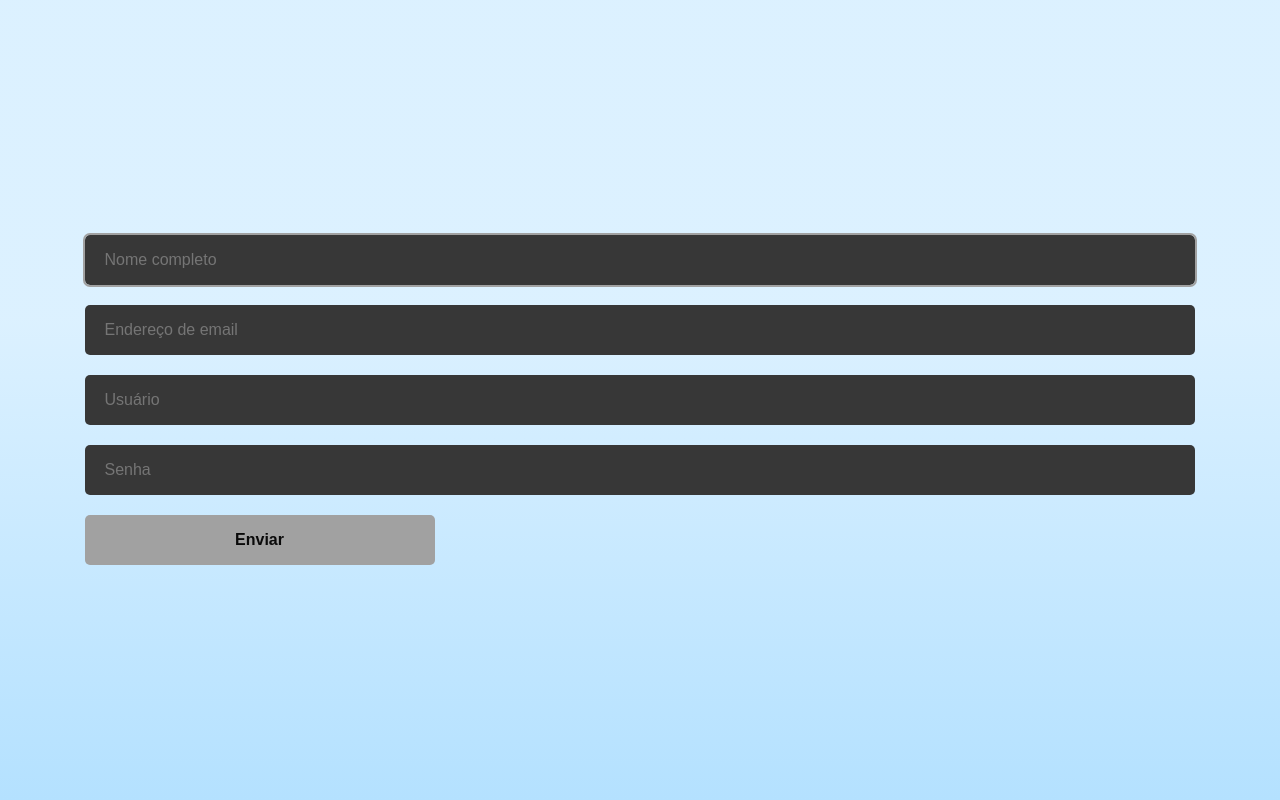
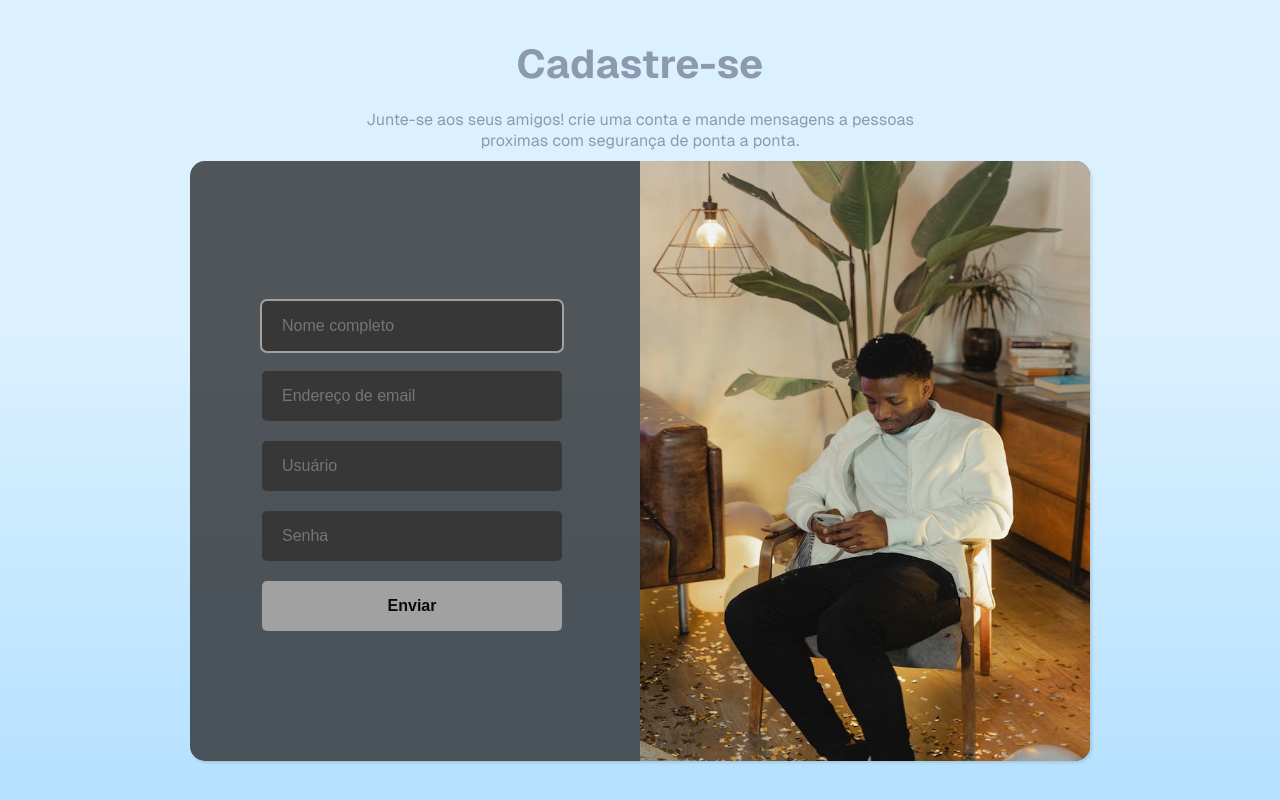
Before and after one commit to zampini28/apptalk, a Flask app: page /cadastro in a window 1280 px wide. Run offline with Flask 3, Linux system fonts and the light colour scheme.

Commit message:
Criação da tela de signup

```diff
--- a/static/main.css
+++ b/static/main.css
@@ -63,11 +63,23 @@ body {
     text-align: center;
 }
 
+#div-signup-title {
+    text-align: center;
+    width: 600px;
+}
+
 #text-main-login {
     color: #8D99AE;
-    font-size: 3em;
+    font-size: 2.5em;
     font-family: 'Geist', 'sans-serif';
-    margin: auto;
+    margin-bottom: 20px;
+}
+
+#text-main-signup {
+    color: #8D99AE;
+    font-size: 2.5em;
+    font-family: 'Geist', 'sans-serif';
+    margin-bottom: 20px;
 }
 
 .sub-title-text {
@@ -104,12 +116,22 @@ body {
     box-shadow: rgba(0, 0, 0, 0.3) 0 4px 8px;*/
 }
 
-.container-form {
-    width: 180px;
+.container-form-login {
+    width: 300px;
     height: 200px;
     position: absolute;
     top: 50%;
-    left: 10%;
+    left: 3%;
+    transform: translateY(-50%);
+
+}
+
+.container-form-signup {
+    width: 300px;
+    height: 200px;
+    position: absolute;
+    top: 40%;
+    left: 8%;
     transform: translateY(-50%);
 
 }
@@ -123,8 +145,27 @@ body {
     border-bottom-right-radius: 15px;
 }
 
+#container-image-signup {
+    width: 550px;
+    height: 600px;
+    position: relative;
+    float: right;
+    border-top-right-radius: 15px;
+    border-bottom-right-radius: 15px;
+}
+
 #imagem-login {
     width: 550px;
+    height: 600px;
+    background-size: cover;
+    display: block;
+    float: right;
+    border-top-right-radius: 15px;
+    border-bottom-right-radius: 15px;
+}
+
+#imagem-signup {
+    width: 450px;
     height: 600px;
     background-size: cover;
     display: block;
--- a/templates/login.html
+++ b/templates/login.html
@@ -22,7 +22,7 @@
   </div>
 
   <div id="subcontainer" class="subcontainer-form">
-    <form method=post class="container-form">
+    <form method=post class="container-form-login">
       <input name=username class="flow-input" type="text" placeholder="Usuário" autocomplete="on" spellcheck="false"
         title="Digite seu usuário" autofocus required id="username" value="" autocapitalize="none" autocorrect="off">
       <input name=password class="flow-input" type="password" id="password" placeholder="Senha"
--- a/templates/signup.html
+++ b/templates/signup.html
@@ -2,43 +2,44 @@
 
 {% block head %}
 <title>Cadastro</title>
-<link rel=stylesheet type=text/css
-      href="{{ url_for('static', filename='main.css') }}">
+<link rel=stylesheet type=text/css href="{{ url_for('static', filename='main.css') }}">
 {% endblock %}
 
 {% block body %}
 
-<div class="container">
+<main class="container">
 
   {% with messages = get_flashed_messages() %}
   {% if messages %}
   {% for message in messages %}
   <p id="errorlabel" class="title-header" style="color: red;">{{ message }}</p>
-  {% endfor  %}
-  {% endif  %}
-  {% endwith  %}
+  {% endfor %}
+  {% endif %}
+  {% endwith %}
 
-  <form method=post>
-    <div id="subcontainer" class="subcontainer">
-      <input name=name class="flow-input" type="text"
-      placeholder="Nome completo" autocomplete="on" spellcheck="false"
-      title="Digite seu nome completo" autofocus required id="name"
-      value="" autocapitalize="on" autocorrect="off">
-      <input name=email class="flow-input" type="email" id="email"
-      placeholder="Endereço de email" autocomplete="on" spellcheck="false"
-      title="Digite seu email" value="" autocapitalize="no" autocorrect="off"
-      required autofocus>
-      <input name=username class="flow-input" type="text" placeholder="Usuário"
-      autocomplete="on" spellcheck="false" title="Digite seu usuário" autofocus
-      required id="username" value="" autocapitalize="none" autocorrect="off">
-      <input name=password class="flow-input" type="password" id="password"
-      placeholder="Senha" autocomplete="current-password" spellcheck="false"
-      title="Digite sua senha" value="" autocapitalize="no" autocorrect="off"
-      required autofocus>
+  <div id="div-signup-title">
+    <h2
+    id="text-main-signup">Cadastre-se</h2>
+    <p class=sub-title-text>Junte-se aos seus amigos! crie uma conta e mande mensagens a pessoas proximas com segurança de ponta a ponta.</p>
+  </div>
+  <div id="subcontainer" class="subcontainer-form">
+    <form method=post class="container-form-signup">
+      <input name=name class="flow-input" type="text" placeholder="Nome completo" autocomplete="on" spellcheck="false"
+        title="Digite seu nome completo" autofocus required id="name" value="" autocapitalize="on" autocorrect="off">
+      <input name=email class="flow-input" type="email" id="email" placeholder="Endereço de email" autocomplete="on"
+        spellcheck="false" title="Digite seu email" value="" autocapitalize="no" autocorrect="off" required autofocus>
+      <input name=username class="flow-input" type="text" placeholder="Usuário" autocomplete="on" spellcheck="false"
+        title="Digite seu usuário" autofocus required id="username" value="" autocapitalize="none" autocorrect="off">
+      <input name=password class="flow-input" type="password" id="password" placeholder="Senha"
+        autocomplete="current-password" spellcheck="false" title="Digite sua senha" value="" autocapitalize="no"
+        autocorrect="off" required autofocus>
       <button class="commitForm disabled" id="commit">Enviar</button>
+    </form>
+    <div id="container-image-signup">
+      <img id="imagem-signup" src="../static/images/image-signup.jpg" alt="Imagem Signup">
     </div>
-  </form>
-</div>
+  </div>
+</main>
 
 
 
```
Also changed, not shown: static/images/image-signup.jpg (added), static/images/pexels-olly-3760634.jpg (deleted), 1 other file.
